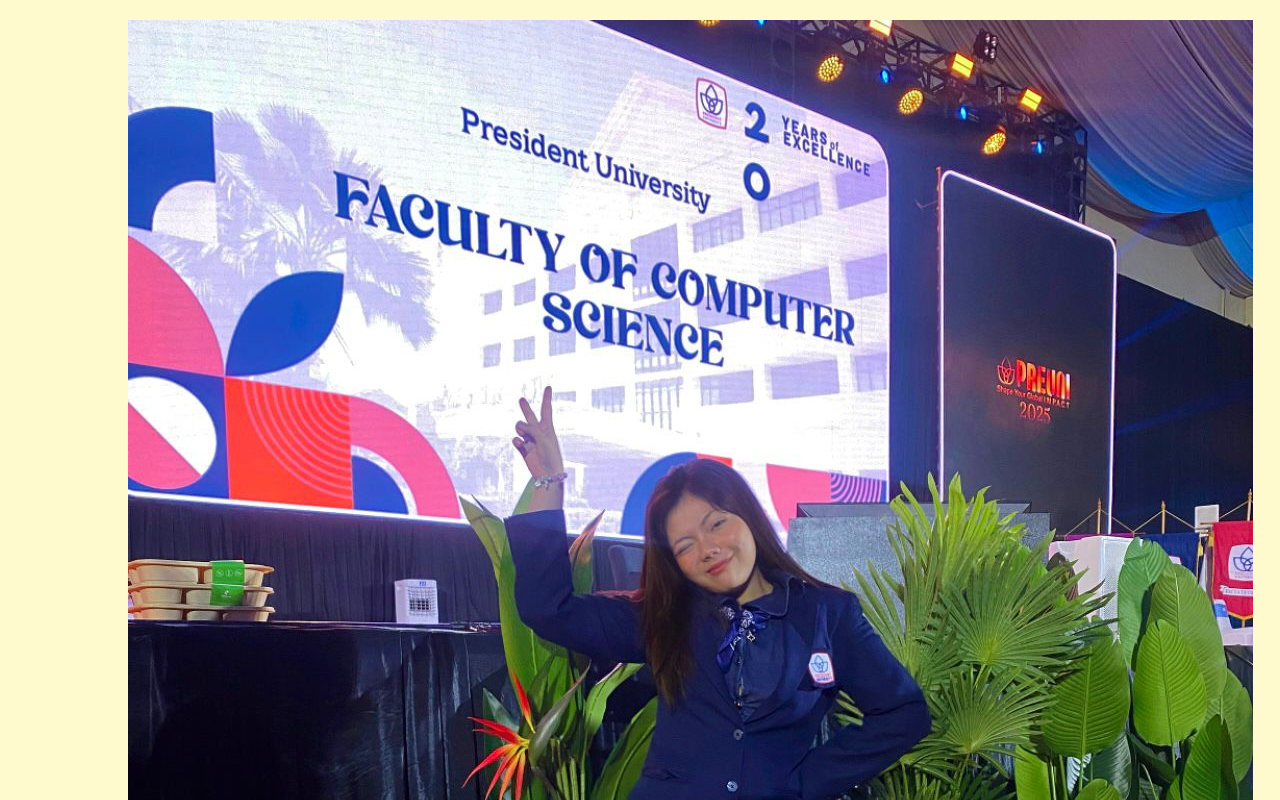
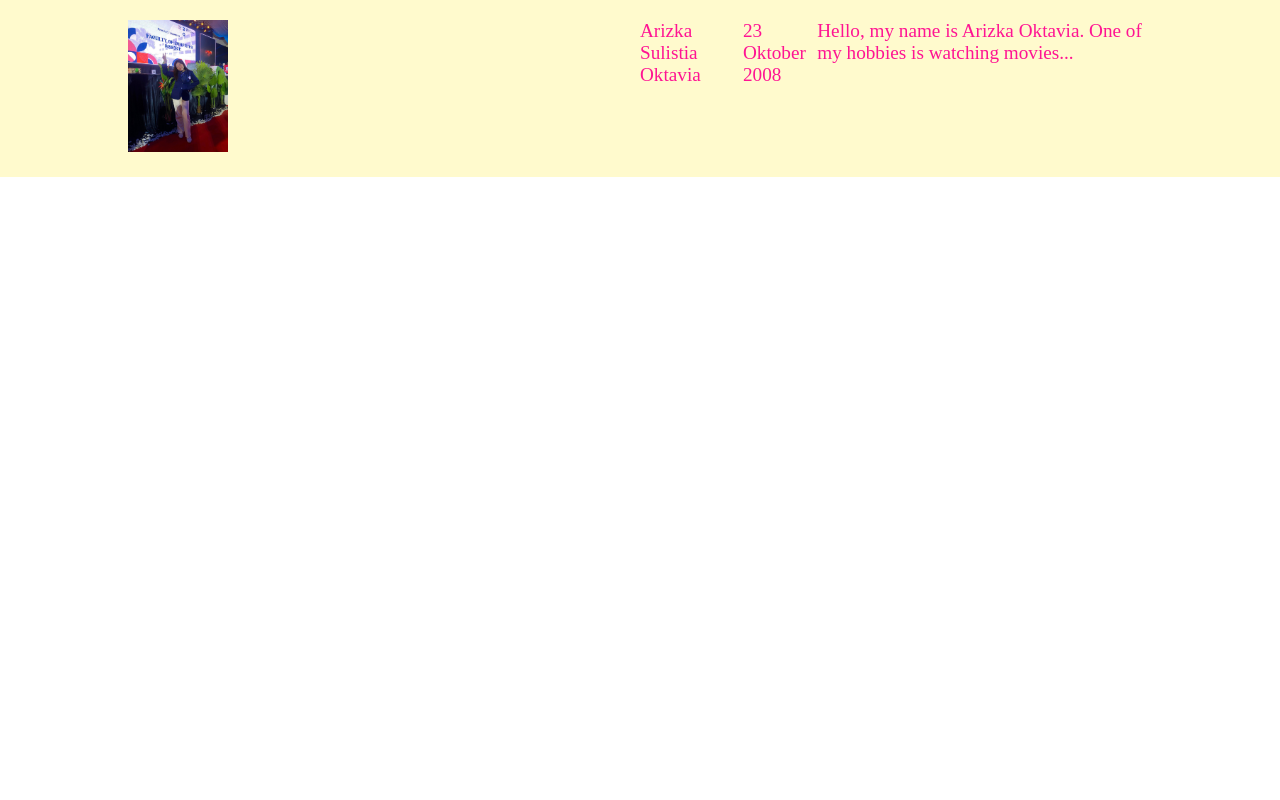
Before and after one commit to arizkaoctavia-pixel/portofolio_arizka_PUFA, a plain HTML site: page index.html in a window 1280 px wide. Shown: the top 800 px of the page. Drawn offline with Linux system fonts and the light colour scheme.

Commit message:
Update index.html

```diff
--- a/index.html
+++ b/index.html
@@ -5,65 +5,59 @@
     <meta name="viewport" content="width=device-width, initial-scale=1.0">
     <title>Website Portofolio</title>
     <style>
-        html,
- body {
-    margin: 0px;
-    padding: 0px;
+        html, body {
+            margin: 0;
+            padding: 0;
             font-size: 16px;
             font-family: 'Times New Roman', Times, serif;
         }
         .wrapper {
             width: 1024px;
             margin: auto;
-    padding: 20px 0px 20px 0px;
+            padding: 20px 0;
         }
         nav {
             background-color: lemonchiffon;
             color: lightpink;
         }
-
         nav > .wrapper {
             display: flex;
             justify-content: space-between;
             font-size: 1.2rem;
-
         }
-
         .menu {
             width: 50%;
-
         }
         .menu > ul {
             display: flex;
             list-style-type: none;
-    margin: 0px;
-    padding: 0px;
+            margin: 0;
+            padding: 0;
             justify-content: space-between;
         }
-
         .menu > ul > li > a {
             text-decoration: none;
             color: deeppink;
         }
+        .logo img {
+            max-width: 100px;
+            height: auto;
+        }
     </style>
+</head>
 <body>
     <nav>
         <div class="wrapper">
-        <div class="logo"><img src="/ar.jpg"/div>
+            <div class="logo">
+                <img src="ar.jpg" alt="Arizka">
+            </div>
             <div class="menu">
                 <ul>
                     <li><a href="">Arizka Sulistia Oktavia</a></li>
-
-            <li><a href=""> 23 Oktober 2008</a></li>
-
-
-
-            <li><a href=""> Hello, my name is Arizka Oktavia. One of my hobbies is watching movies and series, because I believe films can give us new perspectives and inspiration. One of my favorite movies is Legally Blonde. I love this movie because it shows how determination, confidence, and passion can break stereotypes and open new opportunities. It inspires me to always believe in myself and never be afraid to try something new.
-
-I consider myself as someone who loves challenges. That is why I chose to pursue my studies in Information Technology, majoring in Cyber Security at President University. Cyber Security is a challenging yet very important field, and I want to prepare myself to face those challenges with both skills and strong determination.
-
-Joining PUFA (President University Friendship Association) is also one of my goals, because I want to grow not only academically but also personally. PUFA will give me the chance to connect with new people, improve my communication and teamwork skills, and contribute positively to the community. I believe being part of PUFA will help me become a better version of myself while supporting others along the way. </a></li>
-
+                    <li><a href="">23 Oktober 2008</a></li>
+                    <li><a href="">
+                        Hello, my name is Arizka Oktavia. One of my hobbies is watching movies...
+                    </a></li>
                 </ul>
             </div>
         </div>
```
Lines whose indentation alone changed are shown as unchanged.
